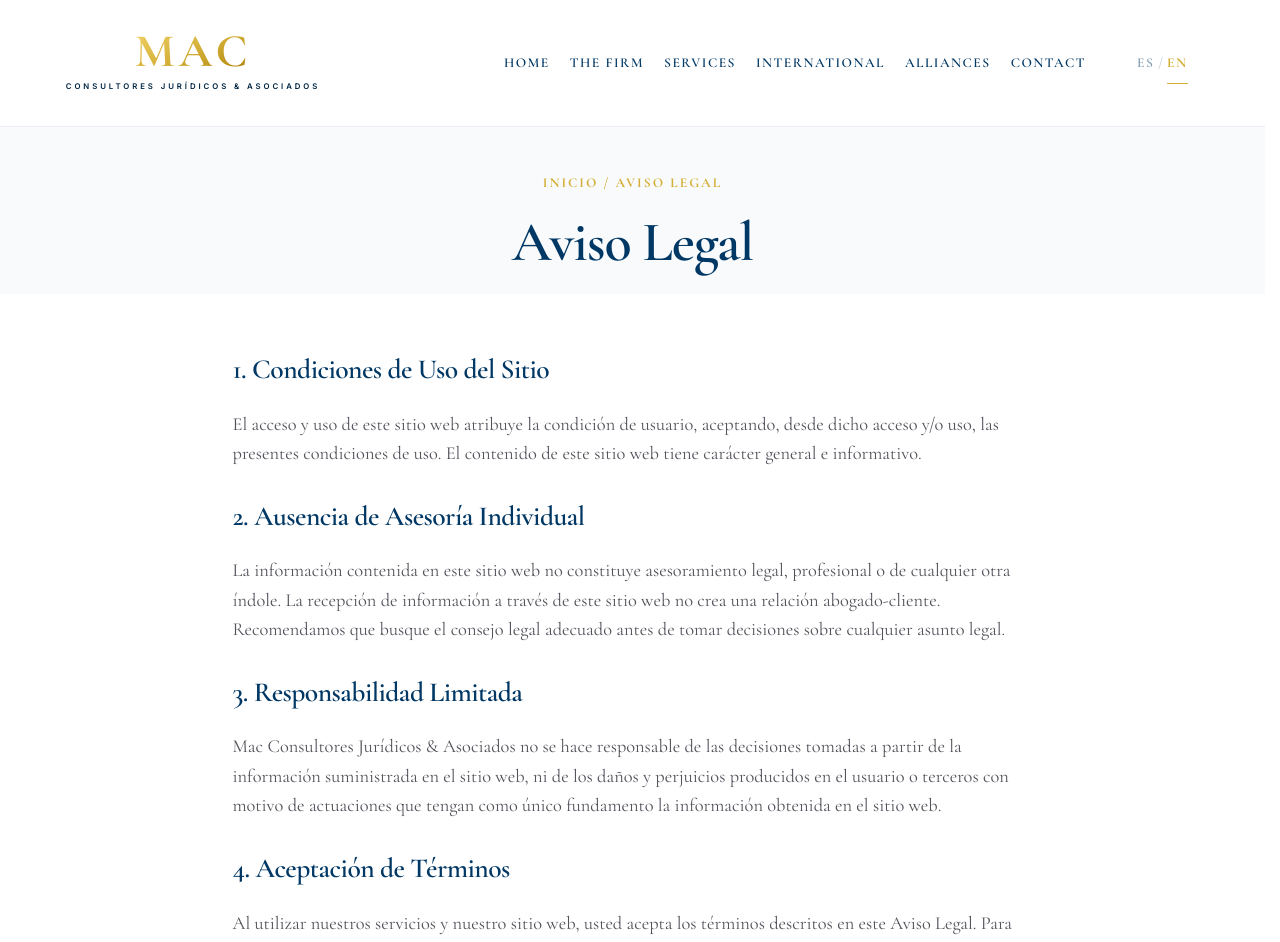
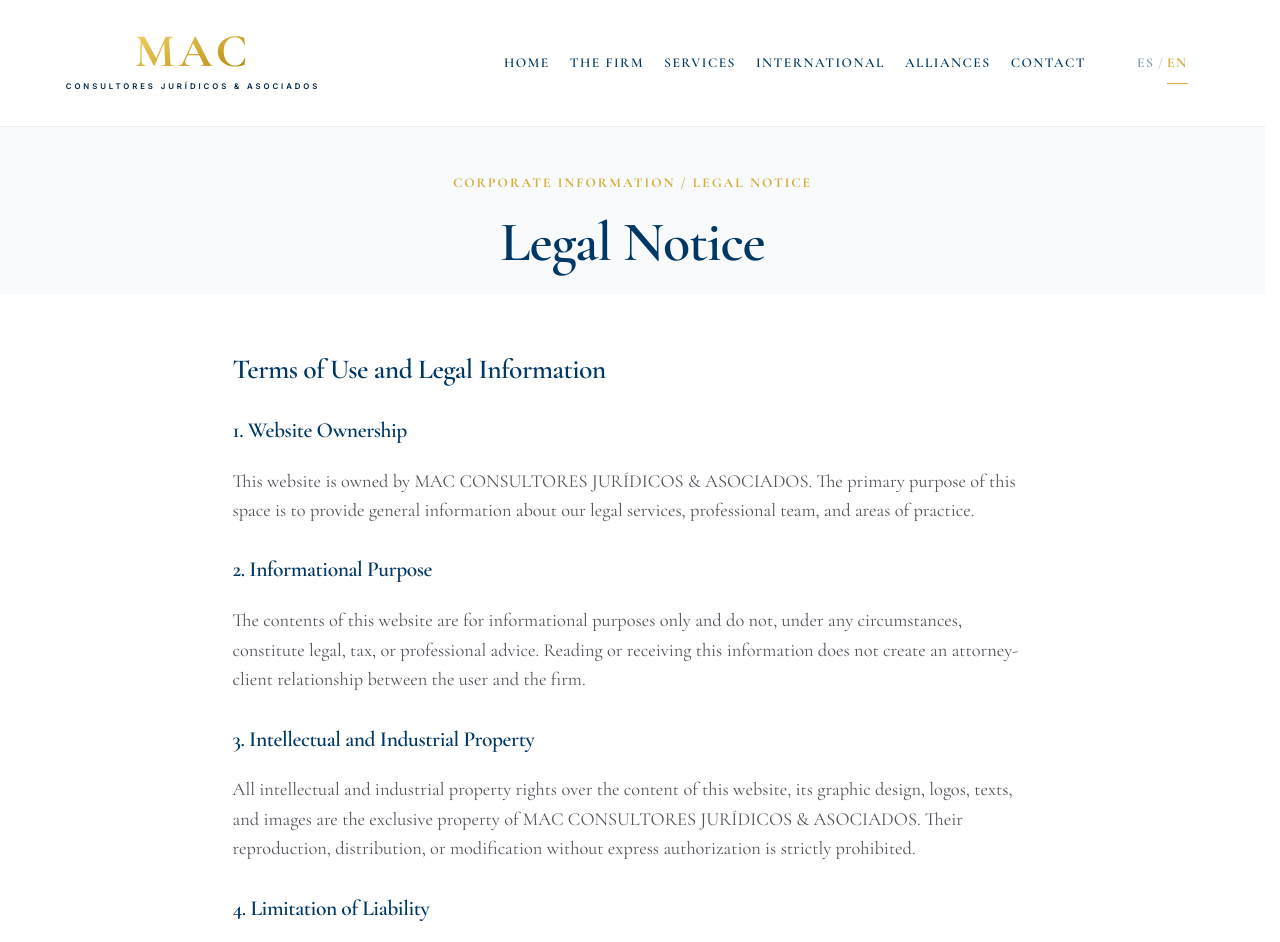
Before and after one commit to mcolina777-cpu/mac-consultores-site-clean, a Next.js app: page /en/aviso-legal in a window 1280 px wide. Shown: the top 942 px of the page. Built offline with nearby package versions, Linux system fonts and the light colour scheme.

Commit message:
feat(legal): integrar traducciones al inglés en Aviso Legal y Privacidad

```diff
--- a/src/app/[locale]/aviso-legal/page.tsx
+++ b/src/app/[locale]/aviso-legal/page.tsx
@@ -1,38 +1,95 @@
-import React from 'react';
+import React from "react";
 import { getDictionary } from "@/i18n/getDictionary";
 
 export const metadata = {
-  title: 'Aviso Legal | Mac Consultores Jurídicos & Asociados',
-  description: 'Condiciones de uso y aviso legal del sitio web de Mac Consultores Jurídicos & Asociados.',
+  title: "Aviso Legal | Mac Consultores Jurídicos & Asociados",
+  description: "Condiciones de uso y aviso legal del sitio web de Mac Consultores Jurídicos & Asociados.",
 };
 
 export default async function AvisoLegal({ params }: { params: Promise<{ locale: string }> }) {
   const { locale } = await params;
   const dict: any = await getDictionary(locale);
 
+  const breadcrumbBase =
+    dict?.legal_pages?.notice_breadcrumb ||
+    dict?.footer?.links_nav ||
+    (locale === "en" ? "Corporate Information" : "Inicio");
+
+  const pageTitle =
+    locale === "en"
+      ? dict?.legal_pages?.notice_h1 || "Legal Notice"
+      : "Aviso Legal";
+
   return (
     <main className="page-legal">
       <header className="page-header">
         <div className="container">
-          <span className="breadcrumb">{dict?.footer?.links_nav || "Inicio"} / Aviso Legal</span>
-          <h1>Aviso Legal</h1>
+          <span className="breadcrumb">
+            {breadcrumbBase} / {pageTitle}
+          </span>
+          <h1>{pageTitle}</h1>
         </div>
       </header>
 
-      <section className="legal-content" style={{ padding: '60px 0' }}>
+      <section className="legal-content" style={{ padding: "60px 0" }}>
         <div className="container">
-          <div style={{ maxWidth: '800px', margin: '0 auto', lineHeight: '1.8' }}>
-            <h2>1. Condiciones de Uso del Sitio</h2>
-            <p>El acceso y uso de este sitio web atribuye la condición de usuario, aceptando, desde dicho acceso y/o uso, las presentes condiciones de uso. El contenido de este sitio web tiene carácter general e informativo.</p>
+          <div style={{ maxWidth: "800px", margin: "0 auto", lineHeight: "1.8" }}>
+            {locale === "en" ? (
+              <>
+                <h2>{dict?.legal_pages?.notice?.subtitle || "Terms of Use and Legal Information"}</h2>
+                <h3 style={{ marginTop: "2rem" }}>
+                  {dict?.legal_pages?.notice?.sec1_title || "1. Website Ownership"}
+                </h3>
+                <p>{dict?.legal_pages?.notice?.sec1_desc}</p>
 
-            <h2 style={{ marginTop: '2rem' }}>2. Ausencia de Asesoría Individual</h2>
-            <p>La información contenida en este sitio web no constituye asesoramiento legal, profesional o de cualquier otra índole. La recepción de información a través de este sitio web no crea una relación abogado-cliente. Recomendamos que busque el consejo legal adecuado antes de tomar decisiones sobre cualquier asunto legal.</p>
+                <h3 style={{ marginTop: "2rem" }}>
+                  {dict?.legal_pages?.notice?.sec2_title || "2. Informational Purpose"}
+                </h3>
+                <p>{dict?.legal_pages?.notice?.sec2_desc}</p>
 
-            <h2 style={{ marginTop: '2rem' }}>3. Responsabilidad Limitada</h2>
-            <p>Mac Consultores Jurídicos & Asociados no se hace responsable de las decisiones tomadas a partir de la información suministrada en el sitio web, ni de los daños y perjuicios producidos en el usuario o terceros con motivo de actuaciones que tengan como único fundamento la información obtenida en el sitio web.</p>
+                <h3 style={{ marginTop: "2rem" }}>
+                  {dict?.legal_pages?.notice?.sec3_title || "3. Intellectual and Industrial Property"}
+                </h3>
+                <p>{dict?.legal_pages?.notice?.sec3_desc}</p>
 
-            <h2 style={{ marginTop: '2rem' }}>4. Aceptación de Términos</h2>
-            <p>Al utilizar nuestros servicios y nuestro sitio web, usted acepta los términos descritos en este Aviso Legal. Para cualquier duda, por favor, póngase en contacto a través de nuestros canales oficiales.</p>
+                <h3 style={{ marginTop: "2rem" }}>
+                  {dict?.legal_pages?.notice?.sec4_title || "4. Limitation of Liability"}
+                </h3>
+                <p>{dict?.legal_pages?.notice?.sec4_desc}</p>
+              </>
+            ) : (
+              <>
+                <h2>1. Condiciones de Uso del Sitio</h2>
+                <p>
+                  El acceso y uso de este sitio web atribuye la condición de usuario, aceptando, desde
+                  dicho acceso y/o uso, las presentes condiciones de uso. El contenido de este sitio web
+                  tiene carácter general e informativo.
+                </p>
+
+                <h2 style={{ marginTop: "2rem" }}>2. Ausencia de Asesoría Individual</h2>
+                <p>
+                  La información contenida en este sitio web no constituye asesoramiento legal,
+                  profesional o de cualquier otra índole. La recepción de información a través de este
+                  sitio web no crea una relación abogado-cliente. Recomendamos que busque el consejo
+                  legal adecuado antes de tomar decisiones sobre cualquier asunto legal.
+                </p>
+
+                <h2 style={{ marginTop: "2rem" }}>3. Responsabilidad Limitada</h2>
+                <p>
+                  Mac Consultores Jurídicos &amp; Asociados no se hace responsable de las decisiones
+                  tomadas a partir de la información suministrada en el sitio web, ni de los daños y
+                  perjuicios producidos en el usuario o terceros con motivo de actuaciones que tengan
+                  como único fundamento la información obtenida en el sitio web.
+                </p>
+
+                <h2 style={{ marginTop: "2rem" }}>4. Aceptación de Términos</h2>
+                <p>
+                  Al utilizar nuestros servicios y nuestro sitio web, usted acepta los términos descritos
+                  en este Aviso Legal. Para cualquier duda, por favor, póngase en contacto a través de
+                  nuestros canales oficiales.
+                </p>
+              </>
+            )}
           </div>
         </div>
       </section>
```
Also changed, not shown: src/app/[locale]/privacidad/page.tsx (+79 -15 lines).
